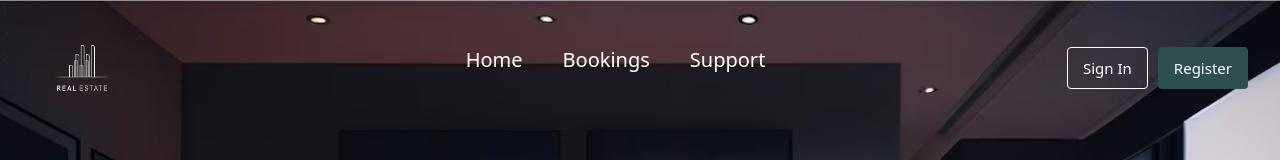
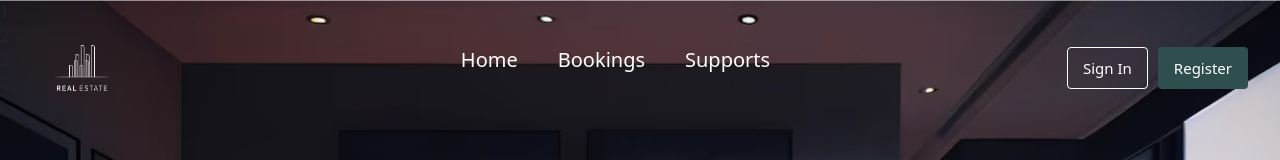
Before and after one commit to Mhaurvis/real-estate-hotel, a React (Create React App) app: page / in a window 1280 px wide. Shown: the top 160 px of the page. Built offline with nearby package versions, Linux system fonts and the light colour scheme.

Commit message:
tweaked the nav bar

```diff
--- a/src/App.js
+++ b/src/App.js
@@ -1,11 +1,13 @@
 import './App.css';
 import {Routes, Route } from "react-router-dom"
 import Homepage from './pages/home';
+import Booking from './pages/bookHotel';
 
 function App() {
   return (
     <Routes>
       <Route path='/' element={<Homepage />}></Route>
+      <Route path='/booking'></Route>
     </Routes>
   );
 }
--- a/src/components/navbar.jsx
+++ b/src/components/navbar.jsx
@@ -1,4 +1,5 @@
 import React, { useState} from "react";
+import { Link } from 'react-router-dom';
 import logo1 from '../images/logo1.png';
 import '../styles/navbar.css';
 import 'bootstrap/dist/css/bootstrap.min.css';
@@ -21,11 +22,15 @@ function Navbar(){
 
             <div className={`navLinks ${isOpen ? 'open' : ''}`}>
                 <ul>
-                    <li><a className="active" href="">Home</a></li>
-                    <li><a href="">Bookings</a></li>
-                    <li><a href="">Support</a></li>
-                    {/* <li><a href="">Blog</a></li>
-                    <li><a href=""></a></li> */}
+                    <li>
+                        <Link to='/'>Home</Link>
+                    </li>
+                    <li>
+                        <Link to='/booking'>Bookings</Link>
+                    </li>
+                    <li>
+                        <Link to='/support'>Supports</Link>
+                    </li>
                 </ul>
             </div>
 
--- /dev/null
+++ b/src/pages/bookHotel.jsx
@@ -0,0 +1,12 @@
+import React from "react";
+import '../styles/bookHotel.css';
+
+function Booking(){
+    return(
+        <div className="bookHotel">
+            <p>hello</p>
+        </div>
+    )
+};
+
+export default Booking;
--- a/src/styles/navbar.css
+++ b/src/styles/navbar.css
@@ -29,11 +29,29 @@
     text-decoration: none;
     font-size: 20px;
     color: white;
+    position: relative;
 }
 
+.navLinks ul li a::after {
+    content: ''; /* Create an empty content element */
+    display: block; /* Make it a block-level element to create a line underneath */
+    width: 100%; /* Set the width to 100% to span the full width of the parent element */
+    height: 2px; /* Adjust the height as needed for the underline */
+    background-color: darkgoldenrod; /* Change the color to your preference */
+    position: absolute; /* Position it absolutely relative to the parent */
+    bottom: -10px; /* Position it at the bottom of the parent element */
+    left: 0; /* Align it to the left edge of the parent element */
+    transform: scaleX(0); /* Initially, set the line to have no width */
+    transition: transform 0.2s; /* Add a smooth transition effect */
+  }
+
+.navLinks ul li a:hover::after {
+    transform: scaleX(1); /* Expand the line to full width on hover */
+  }
+
 .navLinks ul li a:hover{
-    text-decoration: underline;
-    color:rgb(211, 152, 4) ;
+    content: "__________";
+    color:rgb(211, 152, 4);
 
 }
 
```
Also changed, not shown: src/styles/bookHotel.css (added).
